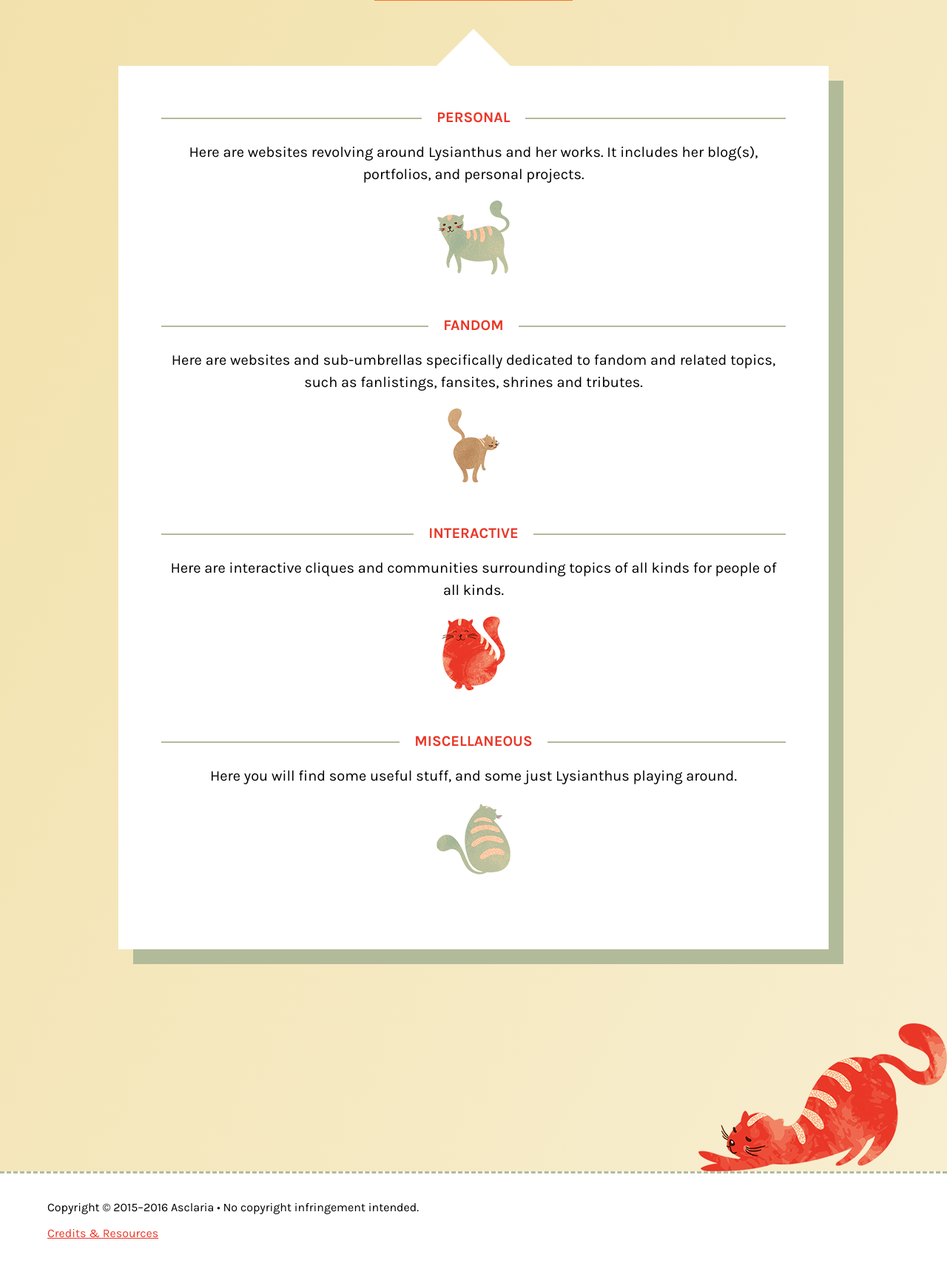
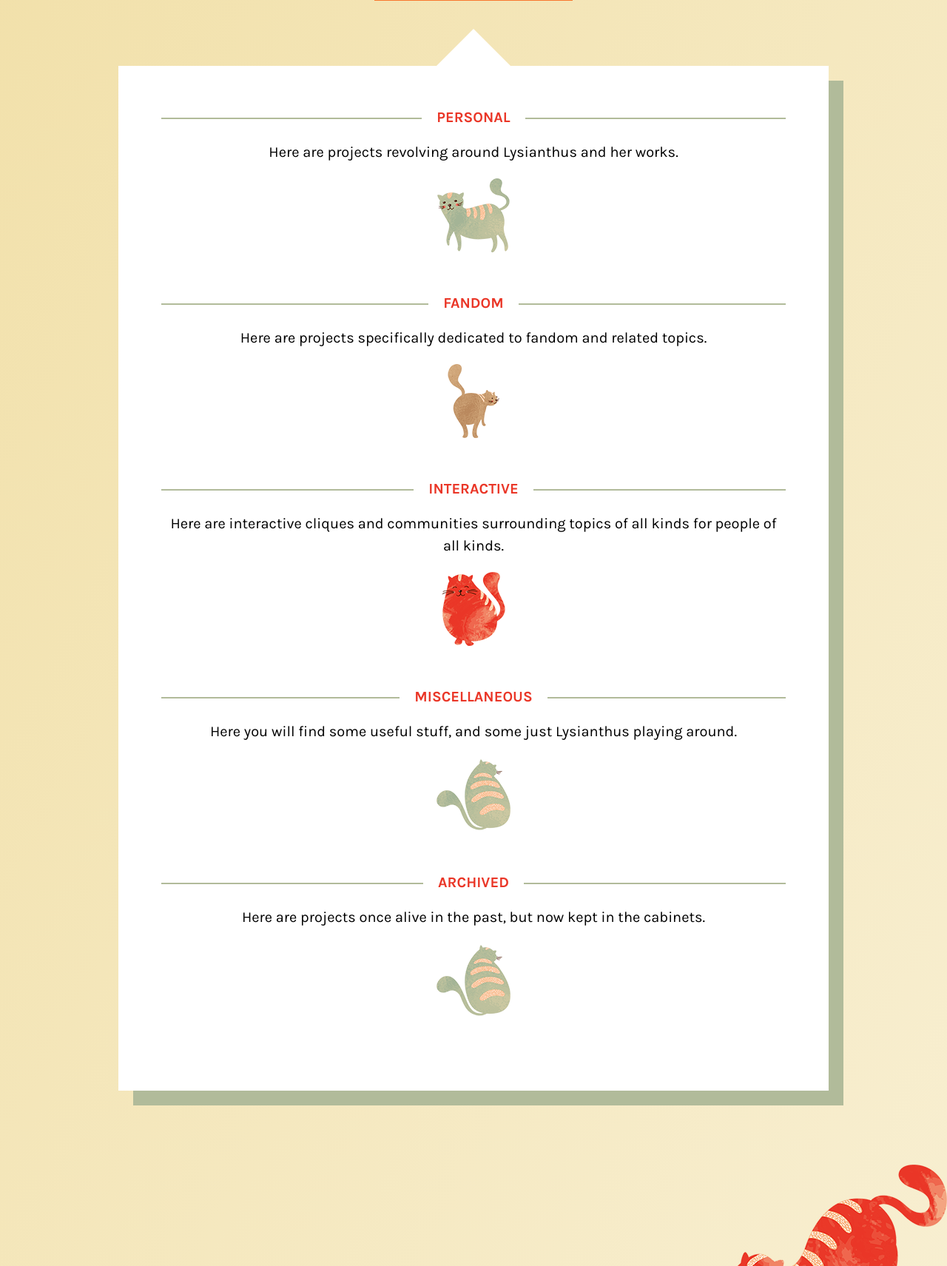
Before and after one commit to Lysianthus/asclaria, a PHP site: page /static/index.php in a window 1280 px wide. Shown: the part 548-2259 px from the top of the page at 74% size. Before the commit the page ends 2222 px from the top, so only its background shows below. Run offline with PHP 8.4, Linux system fonts and the light colour scheme; some libraries are stand-ins or nearby versions.

Commit message:
Formally add Archived Projects to index

```diff
--- a/static/index.php
+++ b/static/index.php
@@ -9,12 +9,12 @@
 		<div class="projects">
 			<div class="project">
 				<h2 class="project-title"><span>Personal</span></h2>
-				<p>Here are websites revolving around Lysianthus and her works. It includes her blog(s), portfolios, and personal projects.</p>
+				<p>Here are projects revolving around Lysianthus and her works.</p>
 				<p><a class="go" href="/projects/personal"><img alt="" src="/assets/images/friendly_cat.png" /></a></p>
 			</div> <!-- .project -->
 			<div class="project">
 				<h2 class="project-title"><span>Fandom</span></h2>
-				<p>Here are websites and sub-umbrellas specifically dedicated to fandom and related topics, such as fanlistings, fansites, shrines and tributes.</p>
+				<p>Here are projects specifically dedicated to fandom and related topics.</p>
 				<p><a class="go" href="/projects/fan"><img alt="" src="/assets/images/butt_cat.png" /></a></p>
 			</div> <!-- .project -->
 			<div class="project">
@@ -27,6 +27,11 @@
 				<p>Here you will find some useful stuff, and some just Lysianthus playing around.</p>
 				<p><a class="go" href="/projects/miscellaneous"><img alt="" src="/assets/images/back_cat.png" /></a></p>
 			</div> <!-- .project -->
+			<div class="project">
+				<h2 class="project-title"><span>Archived</span></h2>
+				<p>Here are projects once alive in the past, but now kept in the cabinets.</p>
+				<p><a class="go" href="/projects/archived"><img alt="" src="/assets/images/back_cat.png" /></a></p>
+			</div> <!-- .project -->
 		</div> <!-- .projects -->
 	</div> <!-- #content -->
 
--- a/static/projects_archived.php
+++ b/static/projects_archived.php
@@ -10,7 +10,6 @@
 			<div class="project">
 				<h2 class="project-title"><span>Natura</span></h2>
 				<p>Natura is a geography blog. This was a response to a blog requirement in Lysianthus's Geography 1 class. This blog is now archived.</p>
-				<p><a class="go" target="_blank" href="http://natura.clydoll.me"><img alt="" src="/assets/images/friendly_cat.png" /></a></p>
 			</div> <!-- .project -->
 		</div> <!-- .projects -->
 	</div> <!-- #content -->
```
